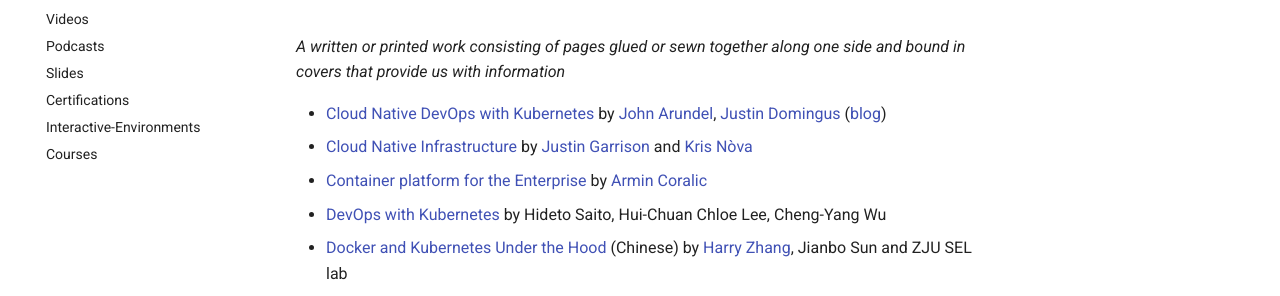
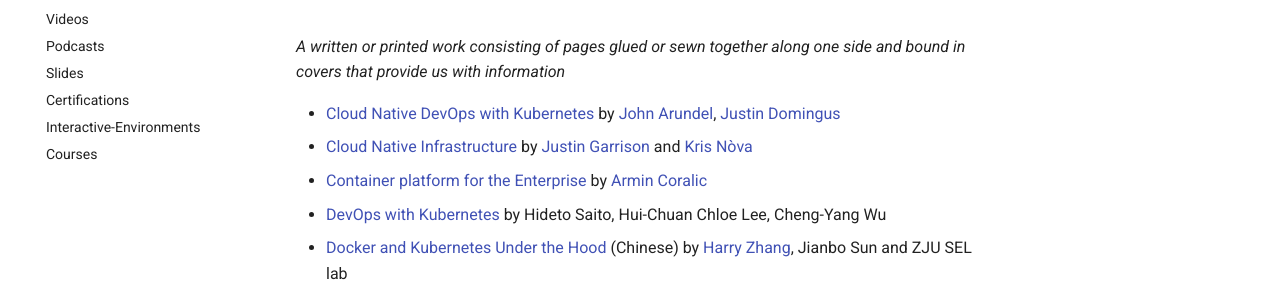
Before and after one commit to ramitsurana/awesome-kubernetes, an MkDocs documentation site: the page built from docs/learning-resources/books.md, in a window 1280 px wide and 1259 px high. Shown: the part 194-490 px from the top of the window. Built offline with MkDocs 1.6.1 and Material for MkDocs 9.7.7, drawn with Linux system fonts in a browser that asks for light colours; comment, search, counter and statistics services are not loaded.

Commit message:
Remove broken blog link (#661)

```diff
--- a/docs/learning-resources/books.md
+++ b/docs/learning-resources/books.md
@@ -4,7 +4,7 @@ Books
 *A written or printed work consisting of pages glued or sewn together along one side and bound in covers that provide
 us with information*
 
-* [Cloud Native DevOps with Kubernetes](http://shop.oreilly.com/product/0636920175131.do) by [John Arundel](https://twitter.com/bitfield), [Justin Domingus](https://justindomingus.com/) ([blog](https://cloudnativedevopsblog.com))
+* [Cloud Native DevOps with Kubernetes](http://shop.oreilly.com/product/0636920175131.do) by [John Arundel](https://twitter.com/bitfield), [Justin Domingus](https://justindomingus.com/)
 * [Cloud Native Infrastructure](http://cnibook.info) by [Justin Garrison](https://justingarrison.com) and [Kris Nòva](https://www.nivenly.com/)
 * [Container platform for the Enterprise](https://leanpub.com/cpe) by [Armin Coralic](https://twitter.com/acoralic)
 * [DevOps with Kubernetes](https://www.packtpub.com/virtualization-and-cloud/devops-kubernetes) by Hideto Saito, Hui-Chuan Chloe Lee, Cheng-Yang Wu
```
